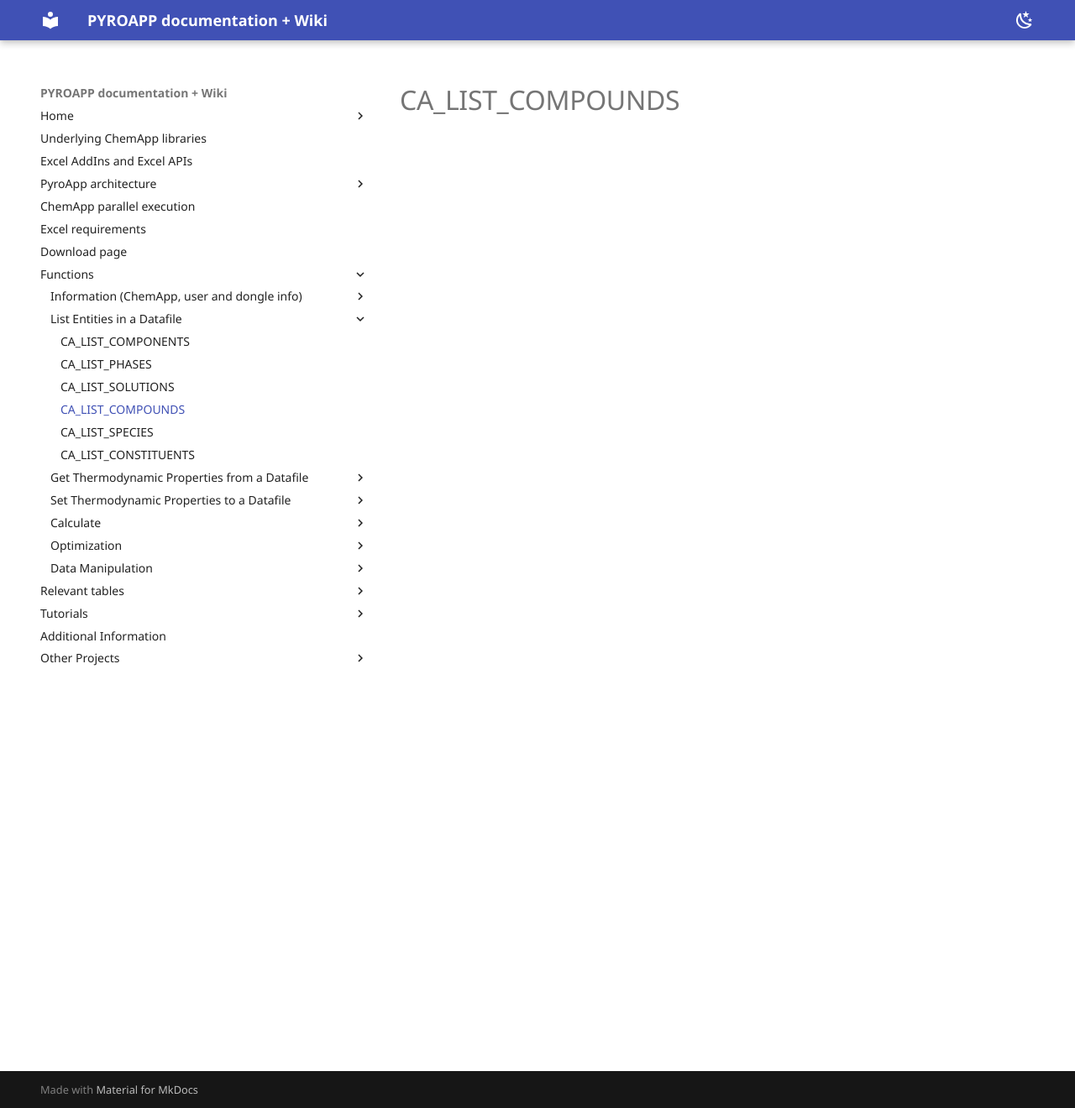
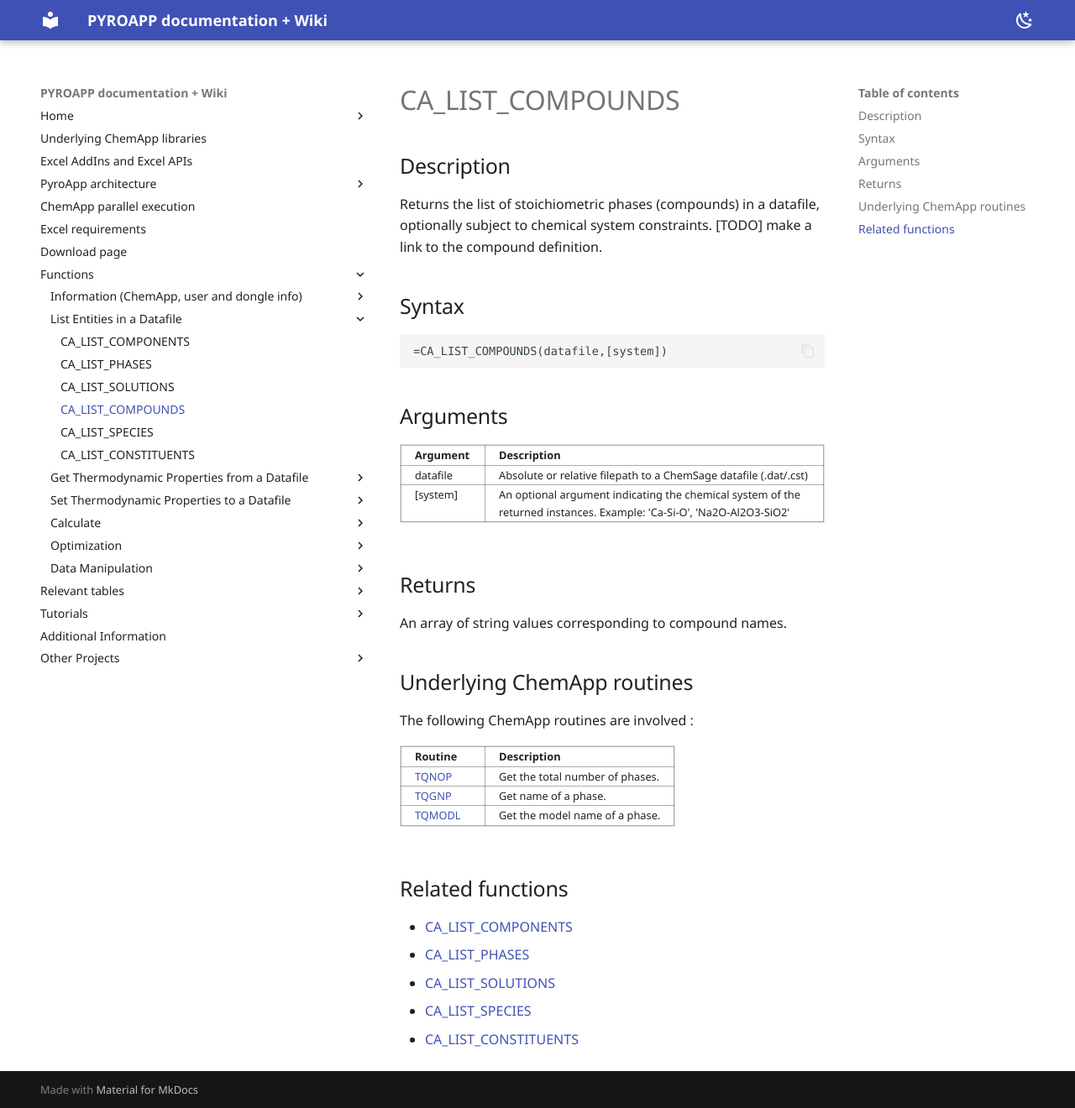
Before and after one commit to evnekdev/pyroapp-docs, an MkDocs documentation site: the page built from docs/functions/ca_list_compounds.md, in a window 1280 px wide and 1320 px high. Shown: the whole window at 84% size. Built offline with MkDocs 1.6.1 and Material for MkDocs 9.7.7, drawn with Linux system fonts in a browser that asks for light colours; some web fonts are replaced.

Commit message:
Update ca_list_compounds.md

````diff
--- a/docs/functions/ca_list_compounds.md
+++ b/docs/functions/ca_list_compounds.md
@@ -1 +1,40 @@
 # CA_LIST_COMPOUNDS
+
+## Description
+
+Returns the list of stoichiometric phases (compounds) in a datafile, optionally subject to chemical system constraints. [TODO] make a link to the compound definition.
+
+## Syntax
+
+```excel
+=CA_LIST_COMPOUNDS(datafile,[system])
+```
+
+## Arguments
+
+  | **Argument** | **Description** |
+  |---|---|
+  | datafile   | Absolute or relative filepath to a ChemSage datafile (.dat/.cst) |
+  | \[system\] | An optional argument indicating the chemical system of the returned instances. Example: 'Ca-Si-O', 'Na2O-Al2O3-SiO2' |
+
+## Returns
+
+An array of string values corresponding to compound names.
+
+## Underlying ChemApp routines
+
+The following ChemApp routines are involved :
+
+| **Routine** | **Description** |
+|---|---|
+| [TQNOP](https://gtt-technologies.de/ca-doc/index.html#tqnop) | Get the total number of phases. |
+| [TQGNP](https://gtt-technologies.de/ca-doc/index.html#tqgnsc) | Get name of a phase. |
+| [TQMODL](https://gtt-technologies.de/ca-doc/index.html#tqgnsc) | Get the model name of a phase. |
+
+## Related functions
+
+  - [CA_LIST_COMPONENTS](../ca_list_components)
+  - [CA_LIST_PHASES](../ca_list_phases)
+  - [CA_LIST_SOLUTIONS](../ca_list_solutions)
+  - [CA_LIST_SPECIES](../ca_list_species)
+  - [CA_LIST_CONSTITUENTS](../ca_list_constituents)
````
